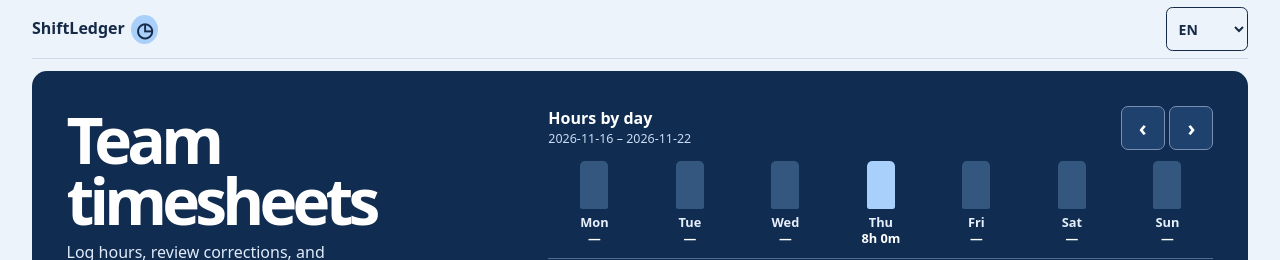
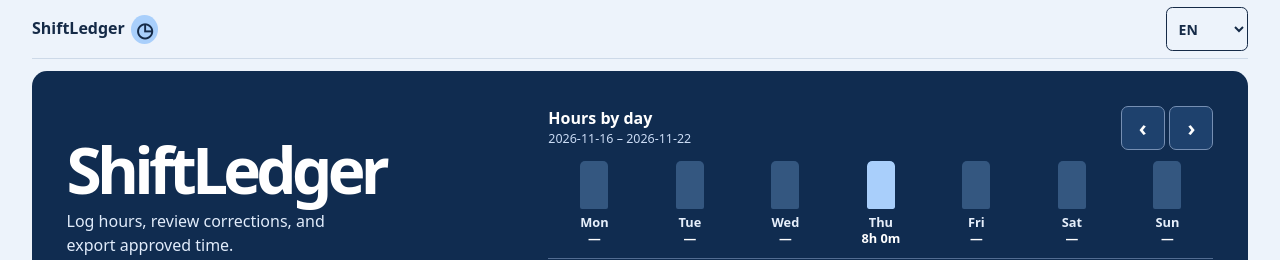
Before and after one commit to wesleybertolaia/shiftledger, a React app: page / in a window 1280 px wide. Shown: the top 260 px of the page. Built offline with nearby package versions, Linux system fonts and the light colour scheme.

Commit message:
Show ShiftLedger as the workspace title

```diff
--- a/public/index.html
+++ b/public/index.html
@@ -4,10 +4,10 @@
   <meta charset="utf-8">
   <meta name="viewport" content="width=device-width, initial-scale=1">
   <meta name="description" content="An employee time tracking demo.">
-  <title>ShiftLedger | Team timesheets</title>
+  <title>ShiftLedger | Work hours</title>
   <link rel="icon" href="data:,">
   <link rel="stylesheet" href="./style.css?v=navy-workspace">
-  <script src="./locale.js?v=weekly-board"></script>
+  <script src="./locale.js?v=shiftledger-title"></script>
   <script type="module" src="./app.js?v=navy-workspace"></script>
   <link rel="stylesheet" href="./locale.css">
 </head>
@@ -20,7 +20,7 @@
     <section id="demo" aria-labelledby="demo-title">
       <header class="demo-header">
         <div>
-          <h1 id="demo-title">Team timesheets</h1><p class="tagline">Log hours, review corrections, and export approved time.</p>
+          <h1 id="demo-title">ShiftLedger</h1><p class="tagline">Log hours, review corrections, and export approved time.</p>
         </div>
         <div id="shift-hero-total"></div>
       </header>
--- a/public/locale.js
+++ b/public/locale.js
@@ -11,7 +11,7 @@
     "Team timesheets": "Controle de jornada da equipe",
     "Log hours, review corrections, and export approved time.": "Registre horas, revise correções e exporte as horas aprovadas.",
 
-    "ShiftLedger | Team timesheets": "ShiftLedger | Registro de jornada",
+    "ShiftLedger | Work hours": "ShiftLedger | Registro de jornada",
     "Changes stay on this device. The workspace starts with sample shifts.": "As alterações ficam neste dispositivo. A área de trabalho vem com turnos de exemplo.",
     "Workspace view": "Visão da área de trabalho",
     "Export approved hours": "Exportar horas aprovadas",
```
